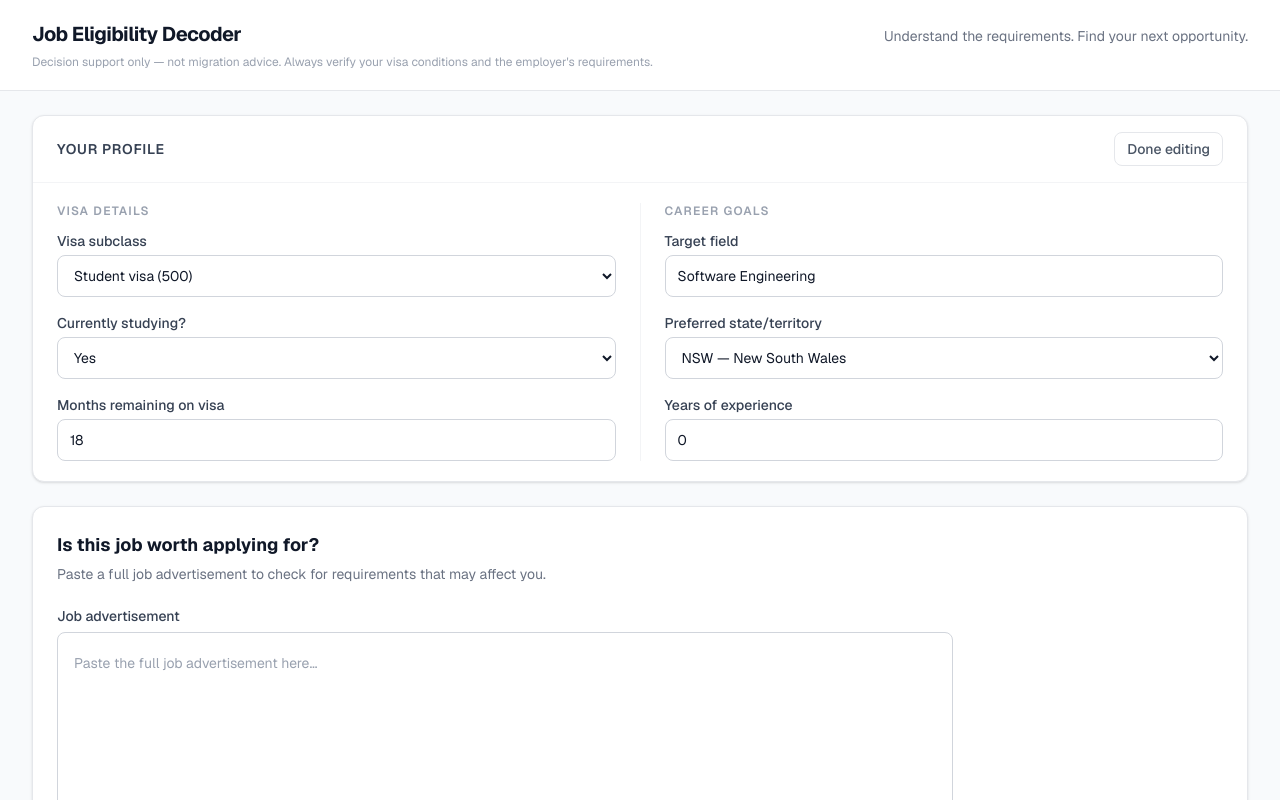
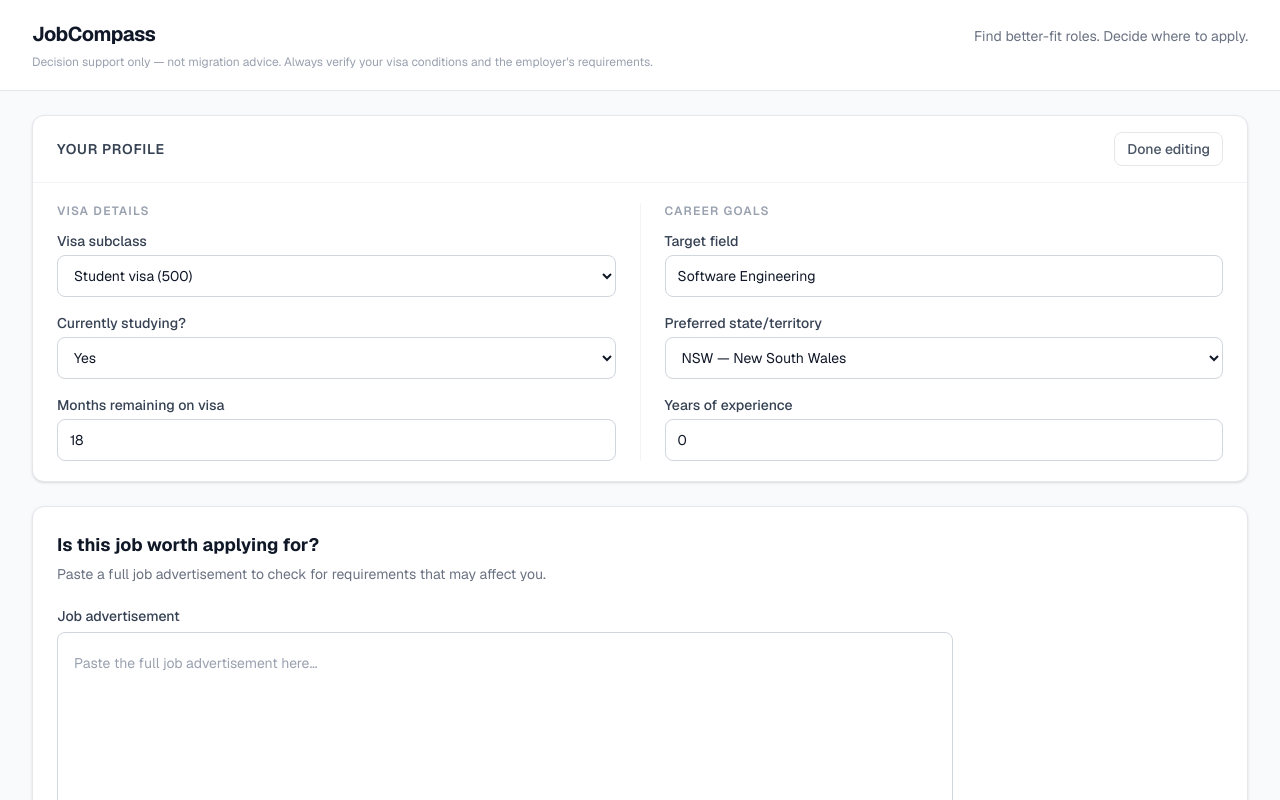
Before and after one commit to xuannhi-tran/Hackathon-Futura-Remix, a Next.js app: page / in a window 1280 px wide. Shown: the top 800 px of the page. Built offline with nearby package versions, Linux system fonts and the light colour scheme.

Commit message:
style: update app branding to JobCompass

```diff
--- a/src/app/layout.tsx
+++ b/src/app/layout.tsx
@@ -14,7 +14,7 @@ const geistMono = Geist_Mono({
 
 export const metadata: Metadata = {
   title: "JobCompass",
-  description: "Generated by create next app",
+  description: "Find better-fit roles and decide where to apply.",
 };
 
 export default function RootLayout({ children }: LayoutProps<"/">) {
--- a/src/app/page.tsx
+++ b/src/app/page.tsx
@@ -647,10 +647,10 @@ export default function Home() {
         <div className="mx-auto w-full max-w-[1440px] px-4 py-5 sm:px-6 lg:px-8">
           <div className="flex flex-wrap items-baseline justify-between gap-x-6 gap-y-1">
             <h1 className="text-xl font-bold tracking-tight text-gray-900">
-              Job Eligibility Decoder
+              JobCompass
             </h1>
             <p className="text-sm text-gray-500">
-              Understand the requirements. Find your next opportunity.
+              Find better-fit roles. Decide where to apply.
             </p>
           </div>
           <p className="mt-1.5 text-xs text-gray-400">
```
